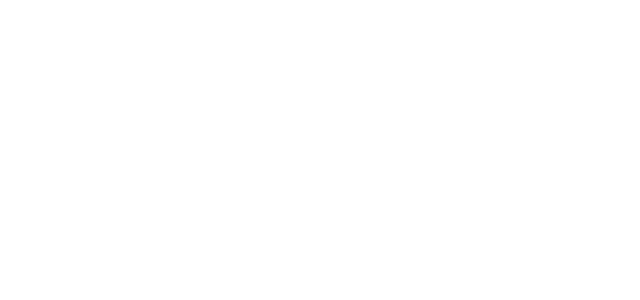
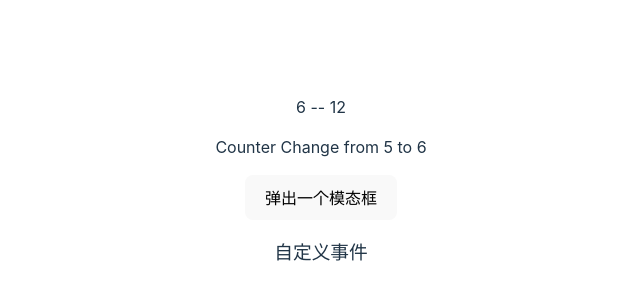
Before and after one commit to Alextt666/vue3-review, a Vue app: page / in a window 1280 px wide. Shown: the part 210-510 px from the top of the page, without its empty margins (319-959 px from the left). Built offline with nearby package versions, Linux system fonts and the light colour scheme.

Commit message:
add:emits相关

```diff
--- /dev/null
+++ b/src/components/Emits.vue
@@ -0,0 +1,15 @@
+<template>
+    <div @click="$emit('my-click')">
+        <h3>自定义事件</h3>
+    </div>
+</template>
+
+<script>
+    export default {
+        emits:['my-click']
+    }
+</script>
+
+<style scoped>
+
+</style>
--- a/src/components/HelloWorld.vue
+++ b/src/components/HelloWorld.vue
@@ -1,11 +1,16 @@
 <template>
-  <!-- <Composition></Composition>
-  <ModalButton></ModalButton> -->
+  <!-- compositionAPI -->
+  <Composition></Composition>
+  <!-- teleport -->
+  <ModalButton></ModalButton>
+  <!-- emits -->
+  <Emits @my-click="handleEmits"></Emits>
 </template>
 
 <script>
 import Composition from './Composition.vue';
 import ModalButton from './ModalButton.vue';
+import Emits from './Emits.vue';
 export default {
   name: 'HelloWorld',
   props: {
@@ -14,7 +19,13 @@ export default {
   components: {
     Composition,
     ModalButton,
+    Emits
   },
+  methods:{
+    handleEmits(){
+      console.log('click');
+    }
+  }
 };
 </script>
 
```
